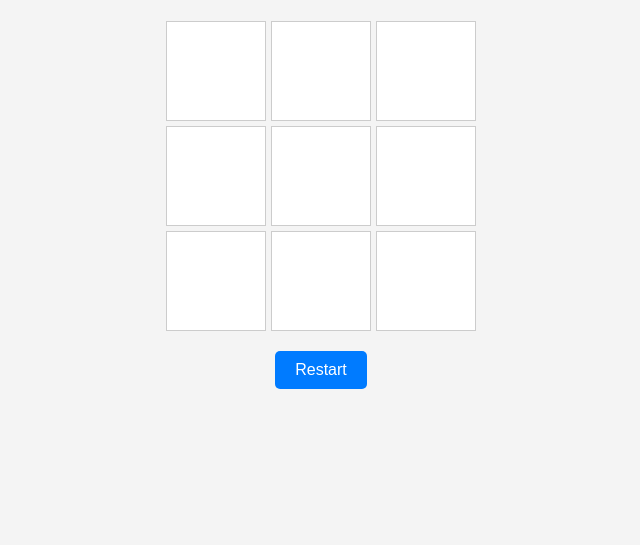
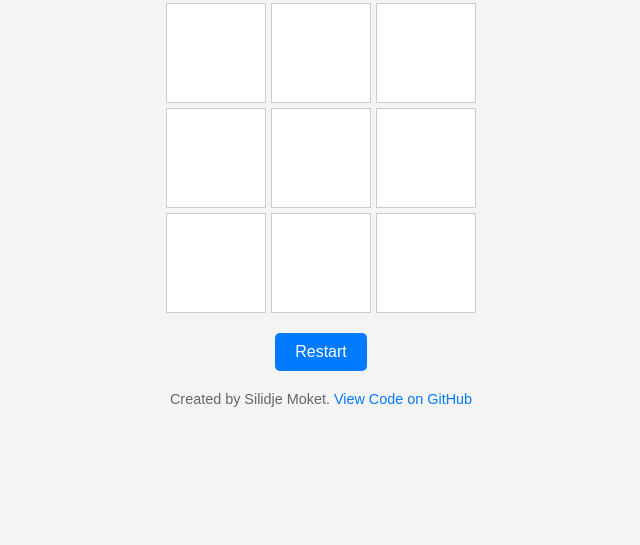
Before and after one commit to Steadfast237/tic-tac-toe, a plain HTML site: page index.html in a window 1280 px wide. Shown: the part 255-800 px from the top of the page, without its empty margins (319-959 px from the left). Drawn offline with Linux system fonts and the light colour scheme.

```diff
--- a/css/styles.css
+++ b/css/styles.css
@@ -57,3 +57,18 @@ h1 {
 .restart:hover {
   background-color: #0056b3;
 }
+
+footer {
+  margin-top: 20px;
+  font-size: 0.9em;
+  color: #666;
+}
+
+footer a {
+  color: #007bff;
+  text-decoration: none;
+}
+
+footer a:hover {
+  text-decoration: underline;
+}
--- a/index.html
+++ b/index.html
@@ -27,5 +27,12 @@
 
       <button class="restart">Restart</button>
     </div>
+
+    <footer>
+      Created by Silidje Moket.
+      <a href="https://github.com/Steadfast237/tic-tac-toe" target="_blank"
+        >View Code on GitHub</a
+      >
+    </footer>
   </body>
 </html>
```
Also changed, not shown: 1 other file.
